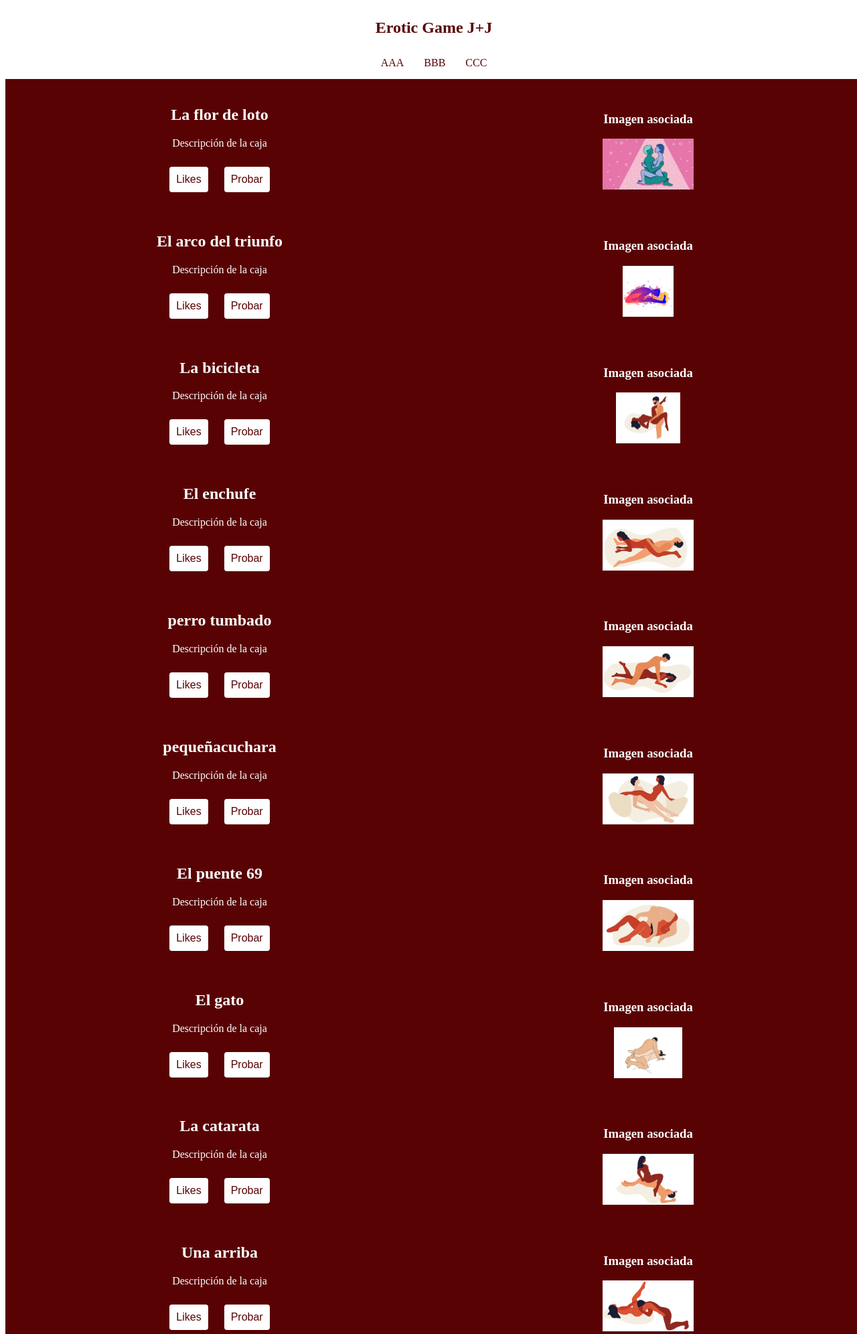
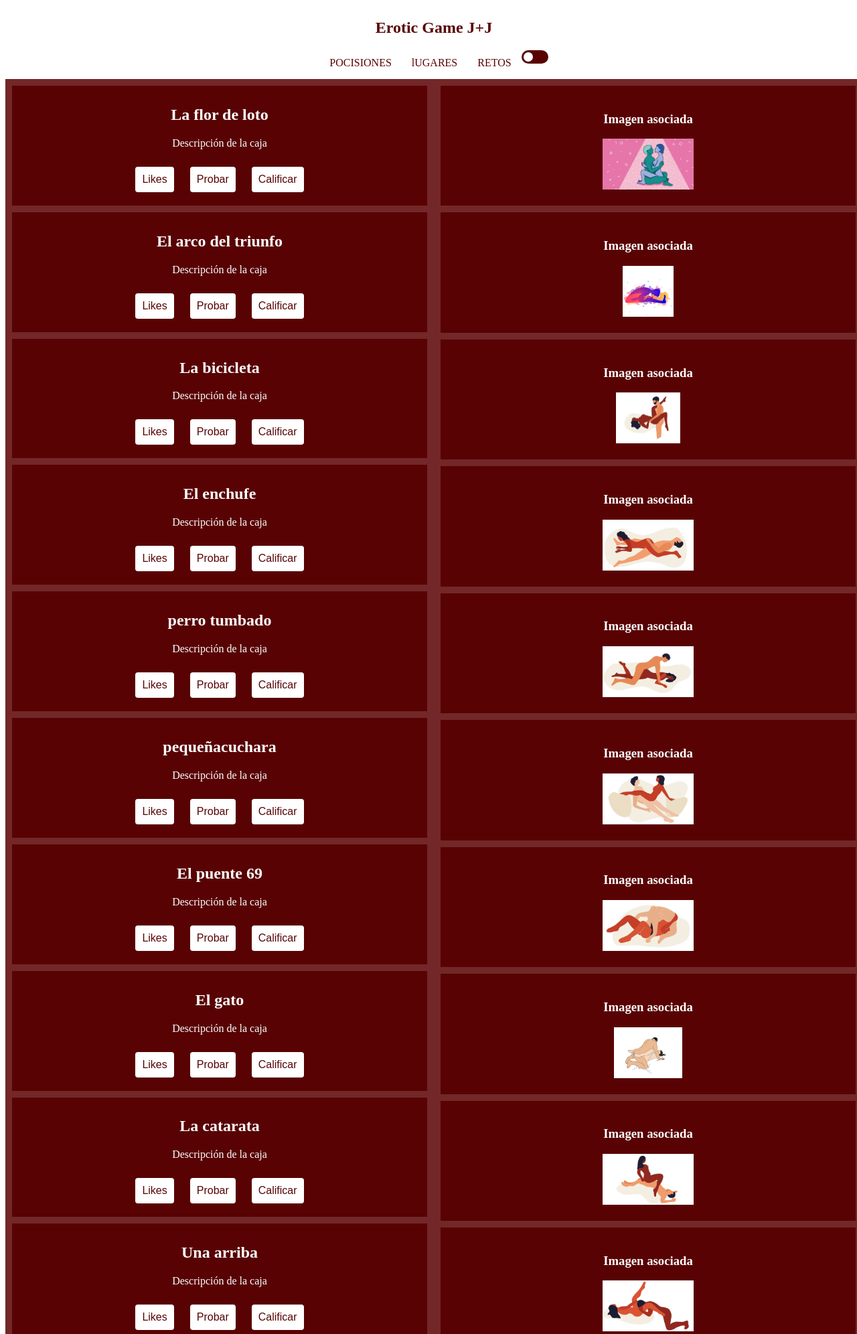
Before and after one commit to Juanca101010/proyecto-con-jenny, a Django app: page / in a window 1280 px wide. Shown: the top 1992 px of the page at 67% size. Run offline with Django 4.2, Linux system fonts and the light colour scheme; data comes from the database, SQL or seed files in the repository.

Commit message:
diseño final

```diff
--- a/app/Static/app/css/estiloshot.css
+++ b/app/Static/app/css/estiloshot.css
@@ -1,14 +1,3 @@
-
-.light {
-  background-color: white;
-  color: black;
-}
-
-.dark {
-  background-color: black;
-  color: white;
-}
-
 
 
 .contenedor {
@@ -50,6 +39,7 @@ nav.menu a {
   transition: all 0.3s ease-in-out;
 }
 
+
 nav.menu a:hover {
   background-color: #580203;
   color: #fff;
@@ -58,7 +48,7 @@ nav.menu a:hover {
 /* ------------------------------------------------------------------------------------------------------- */
 
 .contenido1 {
-  background: #580203;
+  background: #732728;
   grid-area: contenido1;
 }
 
@@ -77,6 +67,7 @@ nav.menu a:hover {
 .box:hover{
   background-color: #fff;
   color: #580203;
+  transform: scale(1.05);
 }
 
 .btn-like,
@@ -96,11 +87,46 @@ nav.menu a:hover {
   background-color: #580203;
   color: #fff;
 }
+
+/*
+box.active {
+  background-color:#ffffff;
+  color:#580203;
+  padding: 10px;
+  margin: 10px;
+  text-align: center;
+  box-sizing: border-box;
+}
+
+
+
+box:hover.active{
+  background-color:#580203;
+  color:#ffffff;
+}
+
+btn-like.active,
+btn-probar.active {
+  background-color:#580203;
+  color:#ffffff;
+  padding: 10px;
+  border: none;
+  border-radius: 4px;
+  cursor: pointer;
+  margin: 10px;
+  font-size: 16px;
+}
+
+btn-like:hover.active,
+btn-probar:hover.active {
+  background-color: #ffffff;
+  color:#580203;
+} */
 /* ------------------------------------------------------------------------------------------------------- */
 
 
 .contenido2 {
-  background: #580203;
+  background: #732728;
   grid-area: contenido2;
 }
 
@@ -117,6 +143,7 @@ nav.menu a:hover {
 .box2:hover{
   background-color: #fff;
   color: #580203;
+  transform: scale(1.05);
 }
 
 .box2 h2 {
@@ -134,3 +161,31 @@ nav.menu a:hover {
   background: #580203;
   grid-area: footer;
 }
+
+
+/* ------------------------------------------------------------------------------ */
+
+
+
+#container {
+  background-color:#580203;
+  position: relative;
+  width: 40px;
+  height: 20px;
+
+  border-radius: 25px;
+  cursor: pointer;
+}
+
+#container.active .toggle {
+  left: 20px;
+}
+
+.toggle {
+  position: relative;
+  width: 20px;
+  height: 20px;
+  transform: scale(.7);
+  border-radius: 25px;
+  background-color: #fff;
+}
--- a/app/Static/app/js/cambiarcolores.js
+++ b/app/Static/app/js/cambiarcolores.js
@@ -1,21 +1,87 @@
-// Obtenemos el botón toggle
-var toggleButton = document.getElementById('toggleButton');
+// seleccionamos el botón y lo almacenamos en una variable
+const boton = document.querySelector('#toggleButton');
+var boton2 = document.getElementById("toggleButton");
+// agregamos un event listener al botón para que cuando se haga clic, se ejecute la función
+boton.addEventListener('click', function() {
+  // seleccionamos todos los elementos que deseamos cambiar de color y los almacenamos en variables
+  const header = document.querySelector('header');
+  const boxes = document.querySelectorAll('.box');
+  const boxhs = document.querySelectorAll('.box:hover');
+  const headerh2 = document.querySelector('.header h2');
+  const menuas = document.querySelectorAll('.menu a');
+  const menuahs = document.querySelectorAll('.menu a:hover');
+  const contenido1 = document.querySelector('.contenido1');
+  const likeprovars = document.querySelectorAll('.btn-like,.btn-probar');
+  const likeprovarhs = document.querySelectorAll('.btn-like:hover,.btn-probar:hover');
 
-// Agregamos un event listener al botón
-toggleButton.addEventListener('click', function() {
+  // cambiamos los colores d    e los elementos seleccionados
 
-    // Obtenemos el cuerpo del documento
-    var body = document.getElementsByTagName('body')[0];
+  if (this.checked) {
+    header.style.backgroundColor = '#fff';
+    header.style.color = '#580203';
+    headerh2.style.backgroundColor = '#580203';
+    headerh2.style.color = '#fff';
+    boxes.forEach(box => {
+      box.style.backgroundColor = '#580203';
+      box.style.color = '#fff';
+    });
+    boxhs.forEach(boxh => {
+      boxh.style.backgroundColor = '#fff';
+      boxh.style.color = '#580203';
+    });
 
-    // Comprobamos si la clase dark está presente
-    var isDark = body.classList.contains('dark');
+    menuas.forEach(menua => {
+      menua.style.backgroundColor = '#fff';
+      menua.style.color = '#580203';
+    });
+    menuahs.forEach(menuah => {
+      menuah.style.backgroundColor = '#580203';
+      menuah.style.color = '#fff';
+    });
 
-    // Si la clase dark está presente, la removemos y agregamos la clase light
-    if (isDark) {
-        body.classList.remove('dark');
-        body.classList.add('light');
-    } else { // Si la clase dark no está presente, la agregamos y removemos la clase light
-        body.classList.remove('light');
-        body.classList.add('dark');
-    }
+    contenido1.style.backgroundColor = '#580203';
+
+    likeprovars.forEach(likeprovar => {
+      likeprovar.style.backgroundColor = '#fff';
+      likeprovar.style.color = '#580203';
+    });
+    likeprovarhs.forEach(likeprovarh => {
+      likeprovarh.style.backgroundColor = '#580203';
+      likeprovarh.style.color = '#fff';
+    });
+
+  } else {
+    header.style.backgroundColor = '#580203';
+    header.style.color = '#fff';
+    headerh2.style.backgroundColor = '#fff';
+    headerh2.style.color = '#580203';
+    boxes.forEach(box => {
+      box.style.backgroundColor = '#fff';
+      box.style.color = '#580203';
+    });
+    boxhs.forEach(boxh => {
+      boxh.style.backgroundColor = '#580203';
+      boxh.style.color = '#fff';
+    });
+
+    menuas.forEach(menua => {
+      menua.style.backgroundColor = '#580203';
+      menua.style.color = '#fff';
+    });
+    menuahs.forEach(menuah => {
+      menuah.style.backgroundColor = '#fff';
+      menuah.style.color = '#580203';
+    });
+
+    contenido1.style.backgroundColor = '#fff';
+
+    likeprovars.forEach(likeprovar => {
+      likeprovar.style.backgroundColor = '#580203';
+      likeprovar.style.color = '#fff';
+    });
+    likeprovarhs.forEach(likeprovarh => {
+      likeprovarh.style.backgroundColor = '#fff';
+      likeprovarh.style.color = '#580203';
+    });
+  }
 });
--- /dev/null
+++ b/app/Static/app/js/toggle.js
@@ -0,0 +1,18 @@
+var toggle = document.getElementById('container');
+
+var body = document.querySelector('body');
+var header = document.querySelector('header');
+var boxes = document.querySelectorAll('.box');
+var boxhs = document.querySelectorAll('.box:hover');
+var headerh2 = document.querySelector('.header h2');
+var menuas = document.querySelectorAll('.menu a');
+var menuahs = document.querySelectorAll('.menu a:hover');
+var contenido1 = document.querySelector('.contenido1');
+var likeprovars = document.querySelectorAll('.btn-like,.btn-probar');
+var likeprovarhs = document.querySelectorAll('.btn-like:hover,.btn-probar:hover');
+
+
+toggle.onclick = function(){
+    toggle.classList.toggle('active');
+    body.classList.toggle('active');
+}
--- a/app/Templates/app/index.html
+++ b/app/Templates/app/index.html
@@ -17,9 +17,12 @@
         <div id="header" class="header">
             <h2> Erotic Game J+J </h2>
             <nav id="menu" class="menu">
-                <a href="#">AAA</a>
-                <a href="#">BBB</a>
-                <a href="#">CCC</a>
+                <a href="#">POCISIONES</a>
+                <a href="#">lUGARES</a>
+                <a href="#">RETOS</a>
+                <div id="container">
+                    <div class="toggle"></div>
+                </div>
             </nav>
         </div>
         <div class="contenido1">
@@ -27,8 +30,9 @@
             <div id="box" class="box">
                 <h2 class="carruseltitle">{{ a.nombre }}</h2>
                 <p>Descripción de la caja</p>
-                <button class="btn-like">Likes</button>
-                <button class="btn-probar">Probar</button>
+                <button id="btn-like" class="btn-like">Likes</button>
+                <button id="btn-probar" class="btn-probar">Probar</button>
+                <button id="btn-probar" class="btn-probar">Calificar</button>
             </div>
             {% endfor %}
         </div>
@@ -105,8 +109,7 @@
                 <h3 class="carruseltitle">Imagen asociada</h3>
                 <img src="{% static 'app/image/018.jpeg' %}" height="76">
             </div>
-            <button id="toggleButton">Cambiar colores</button> <!-- Botón toggle para cambiar colores -->
-        <script src="{% static 'app/js/cambiarcolores.js' %}"></script> <!-- Archivo JavaScript que cambia los colores -->
+        <script src="{% static 'app/js/toggle.js' %}"></script> <!-- Archivo JavaScript que cambia los colores -->
         </div>
         <div class="footer">footer</div>
     </div>
```
